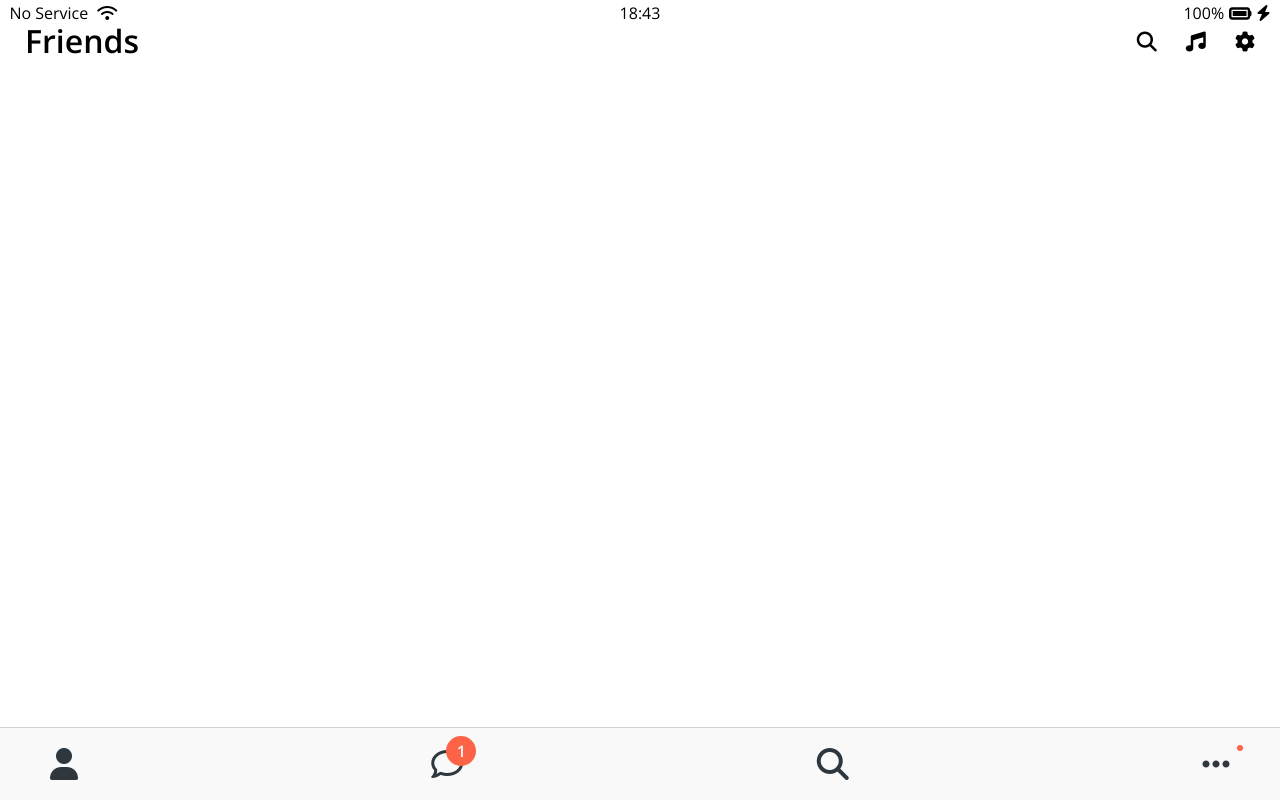
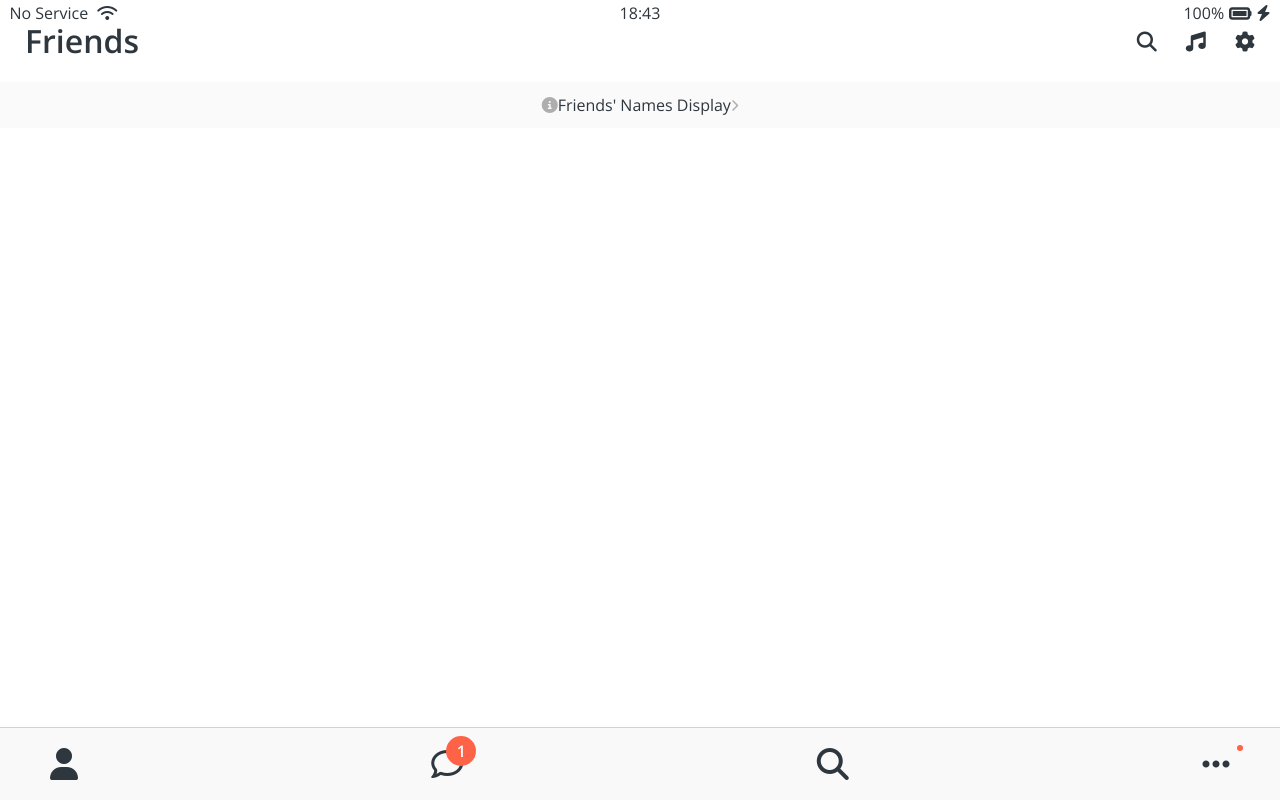
Before and after one commit to Jakelul/NM_kokoa_clone_2022, a plain HTML site: page friends.html in a window 1280 px wide. Drawn offline with nearby package versions, Linux system fonts and the light colour scheme.

Commit message:
6.15 Friends Screen part One

```diff
--- a/css/components/screen-header.css
+++ b/css/components/screen-header.css
@@ -8,7 +8,7 @@
 .screen-header__title {
     font-size: 32px;
     font-weight: 600;
-    /* 왼쪽 상단 Friends 제목 관련 */
+    /* 왼쪽 상단  Friends 제목 관련 */
 }
 
 .screen-header__icons span {
--- /dev/null
+++ b/css/screens/friends.css
@@ -0,0 +1,13 @@
+#friends-display-link {
+    text-align: center;
+    display: block;
+    background-color: #fafafa;
+    padding: 15px 0px;
+    font-size: 16px;
+}
+
+#friends-display-link i {
+    color: rgba(0, 0, 0, 0.3);
+}
+
+/* icon 색 바꾸기, icon은 font와 같다.*/
--- a/css/styles.css
+++ b/css/styles.css
@@ -9,7 +9,9 @@
 
 /* Screens */
 @import "screens/login.css";
+@import "screens/friends.css";
 
 body {
+  color: #2e363e;
   font-family: "Open Sans", sans-serif;
 }
--- a/friends.html
+++ b/friends.html
@@ -37,6 +37,10 @@
         </div>
     </header>
 
+    <a id="friends-display-link">
+        <i class="fas fa-info-circle"></i>Friends' Names Display<i class="fas fa-chevron-right fa-xs"></i>
+    </a>
+
     <nav class="nav">
         <ul class="nav__list">
             <li class="nav__btn">
```
